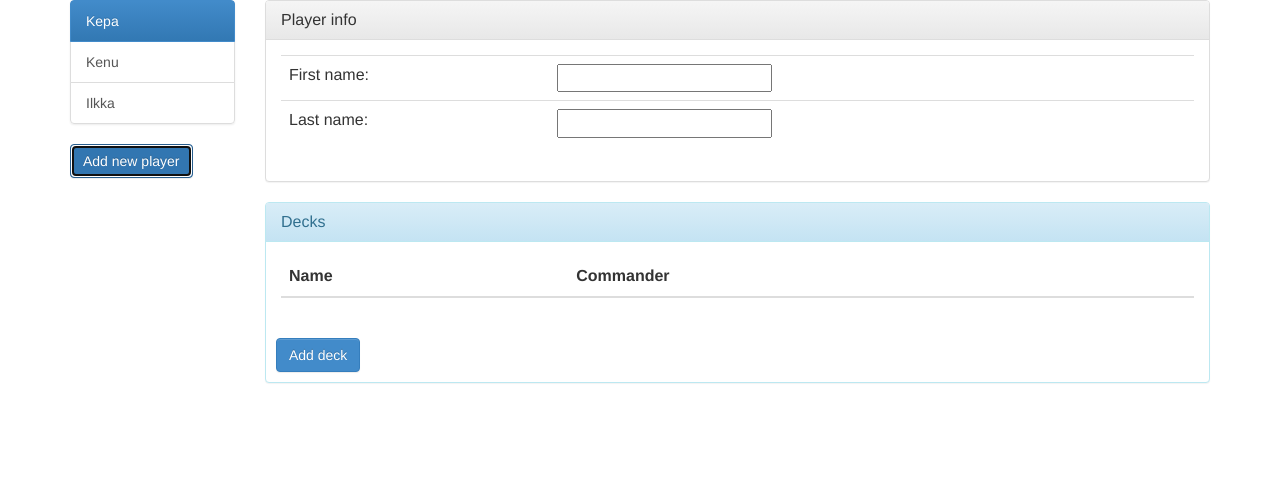
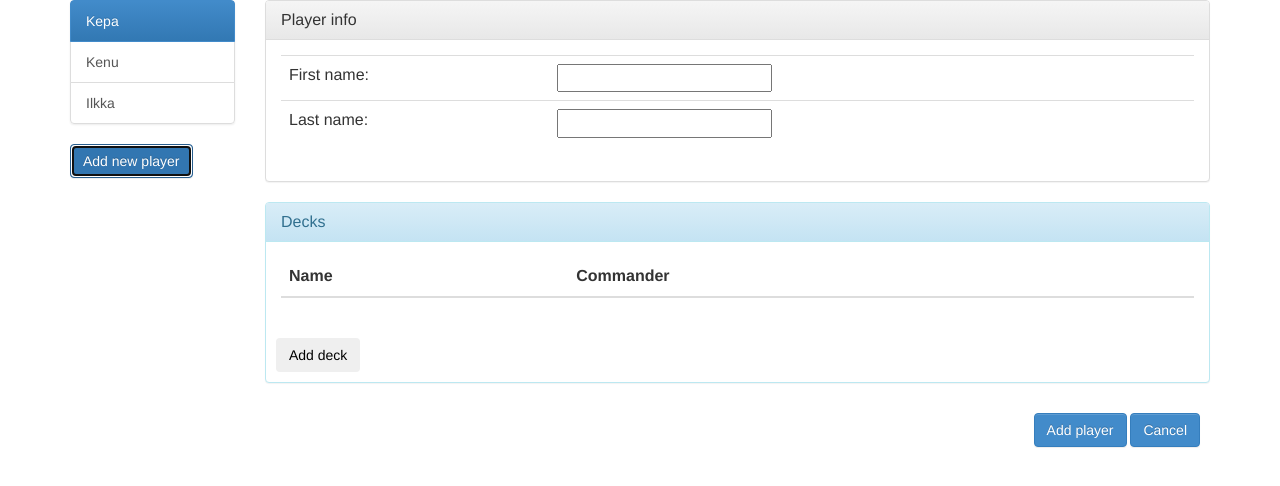
Before and after one commit to kepatron/Moxophone, a plain HTML site: page www/playerconfig.html in a window 1280 px wide. Both pictures are taken after a click on the button "Add new player". Drawn offline with Linux system fonts and the light colour scheme.

Commit message:
More new player stuff

```diff
--- a/www/css/playerconfig.css
+++ b/www/css/playerconfig.css
@@ -1,3 +1,8 @@
 .spanControl {
     margin: 5px 5px 10px 10px;
 }
+
+.buttonAreaContainer {
+    padding: 10px 10px 10px 10px;
+    text-align: right;
+}
--- a/www/directives/newplayer.html
+++ b/www/directives/newplayer.html
@@ -58,13 +58,17 @@
                 </tbody>
             </table>
         </div>
-        <button class="btn btn-primary spanControl" ng-hide="addDeckVisible" ng-click="showAddDeck()">Add deck</button>
+        <button class="btn btn-secondary spanControl" ng-hide="addDeckVisible" ng-click="showAddDeck()">Add deck</button>
         <div ng-show="addDeckVisible" class="spanControl">
             Name: <input type="text" class="spanControl" ng-model='player.newDeck.name' />
             Commander: <input type="text" class="spanControl" ng-model="player.newDeck.commander" />
-            <button class="btn btn-primary spanControl" ng-click="addDeck()">Add</button>
-            <button class="btn btn-primary spanControl" ng-click="hideAddDeck()">Cancel</button>
+            <button class="btn btn-secondary spanControl" ng-click="addDeck()">Add</button>
+            <button class="btn btn-secondary spanControl" ng-click="hideAddDeck()">Cancel</button>
         </div>
     </div>
+    <div class="buttonAreaContainer">
+        <button class="btn btn-primary">Add player</button>
+        <button class="btn btn-primary">Cancel</button>
+    <div>
 
 </div>
```
